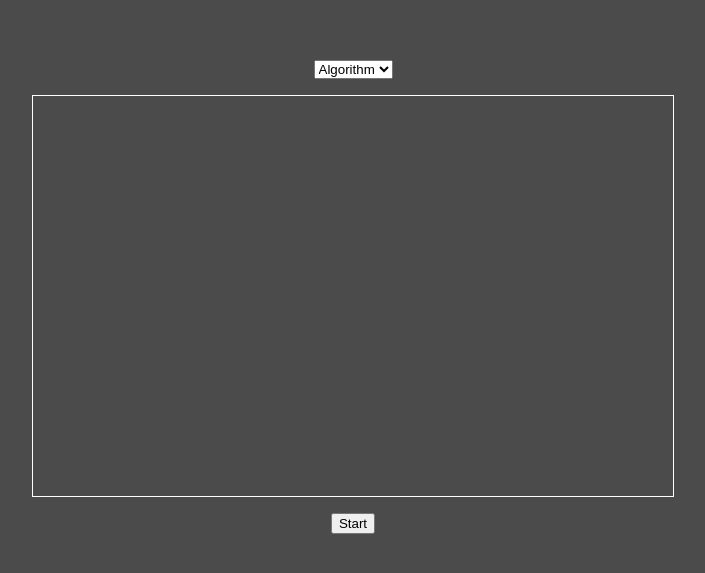
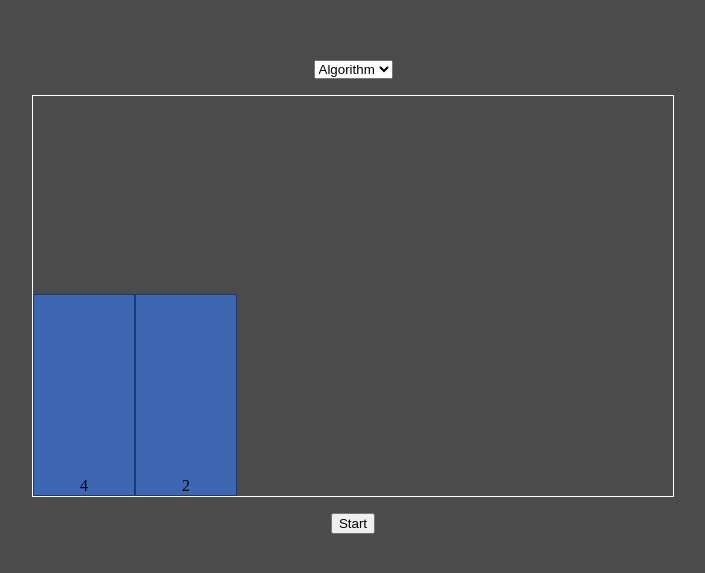
Before and after one commit to NotXia/sorting-visualizer, a plain HTML site: page index.html in a window 1280 px wide. Shown: the part 103-676 px from the top of the page, without its empty margins (287-992 px from the left). Drawn offline with nearby package versions, Linux system fonts and the light colour scheme.

Commit message:
Column design

```diff
--- /dev/null
+++ b/css/data.css
@@ -0,0 +1,15 @@
+.data-column {
+    display: flex;
+    border: 1px solid #183a79;
+    background-color: #3e67b3;
+    width: 100px;
+    height: 200px;
+
+
+}
+
+.data-column span {
+    width: 100%;
+    align-self: flex-end;
+    text-align: center;
+}
--- a/css/ui.css
+++ b/css/ui.css
@@ -22,6 +22,8 @@ body {
 }
 
 .data-container {
+    display: flex;
+    align-items: flex-end;
     border: 1px solid white;
     width: 50vw;
     height: 50vh;
--- a/index.html
+++ b/index.html
@@ -6,6 +6,7 @@
         <meta name="viewport" content="width=device-width, initial-scale=1.0">
         <script src="https://code.jquery.com/jquery-3.6.0.slim.min.js" integrity="sha256-u7e5khyithlIdTpu22PHhENmPcRdFiHRjhAuHcs05RI=" crossorigin="anonymous"></script>
         <link rel="stylesheet" href="css/ui.css">
+        <link rel="stylesheet" href="css/data.css">
         <title>Sorting visualizer</title>
     </head>
 
@@ -18,7 +19,10 @@
                     </select>
                 </div>
 
-                <div class="data-container ui-group"></div>
+                <div class="data-container ui-group">
+                    <div class="data-column"><span>4</span></div>
+                    <div class="data-column"><span>2</span></div>
+                </div>
 
                 <div class="center ui-group button-group">
                     <button>Start</button>
@@ -27,6 +31,5 @@
         </div>
     </body>
 
-    <script type="module" src="main.js"></script>
 
 </html>
```
